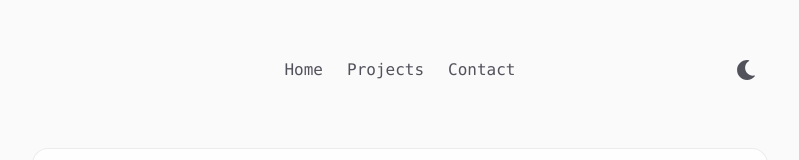
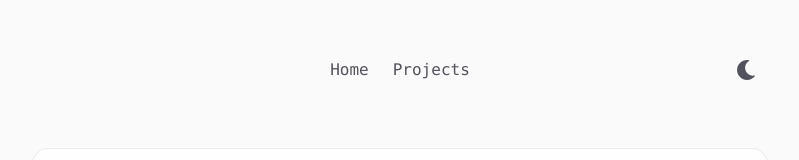
Before and after one commit to liamgluna/liamluna, a React (Vite) app: page / in a window 1280 px wide. Shown: the top 160 px of the page, without its empty margins (240-1039 px from the left). Built offline with nearby package versions, Linux system fonts and the light colour scheme.

Commit message:
remove contact

```diff
--- a/src/App.tsx
+++ b/src/App.tsx
@@ -45,12 +45,12 @@ function App() {
               >
                 Projects
               </Link>
-              <Link
+              {/* <Link
                 to="/contact"
                 className="text-sm text-zinc-600 hover:text-zinc-900 sm:text-base dark:text-zinc-400 dark:hover:text-zinc-200"
               >
                 Contact
-              </Link>
+              </Link> */}
             </div>
           </div>
 
@@ -74,7 +74,7 @@ function App() {
       <Routes>
         <Route path="/" element={<Home />} />
         <Route path="/projects" element={<Projects />} />
-        <Route path="/contact" element={<Contact />} />
+        {/* <Route path="/contact" element={<Contact />} /> */}
       </Routes>
     </div>
   );
```
